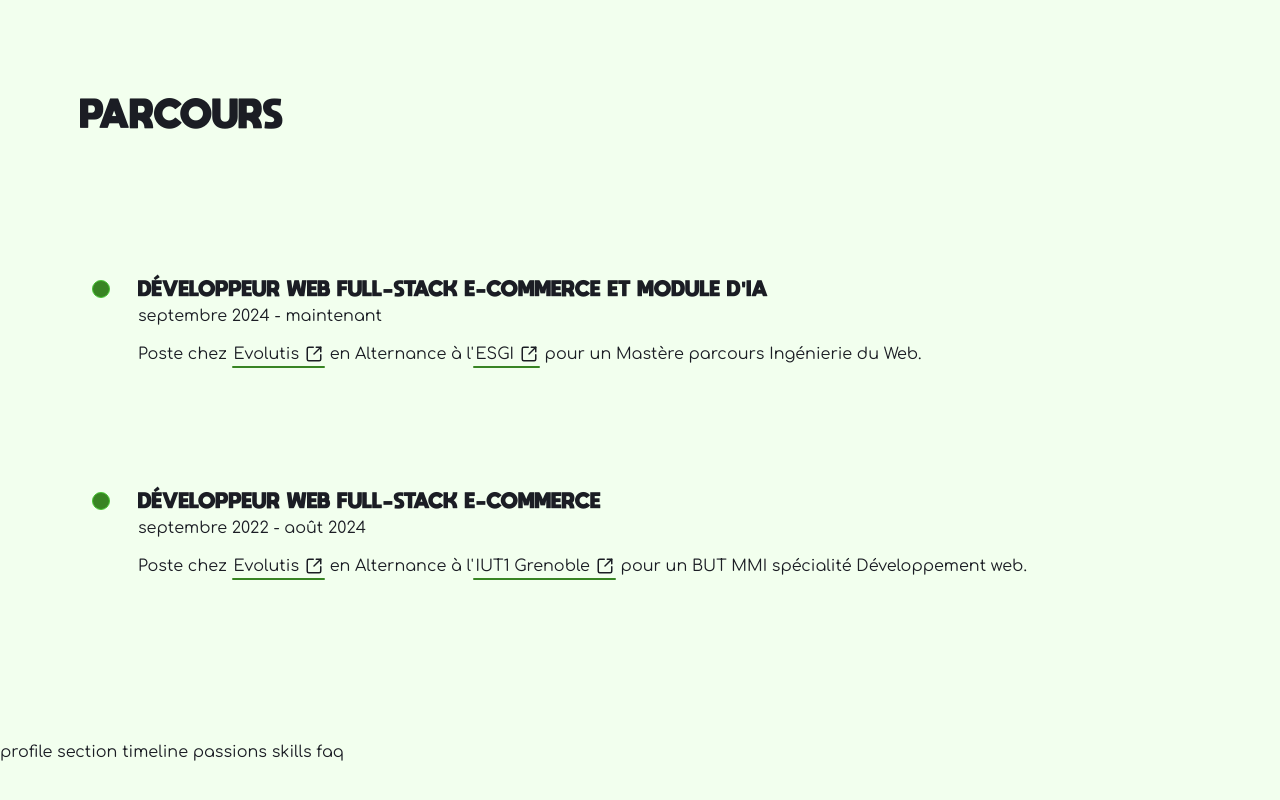
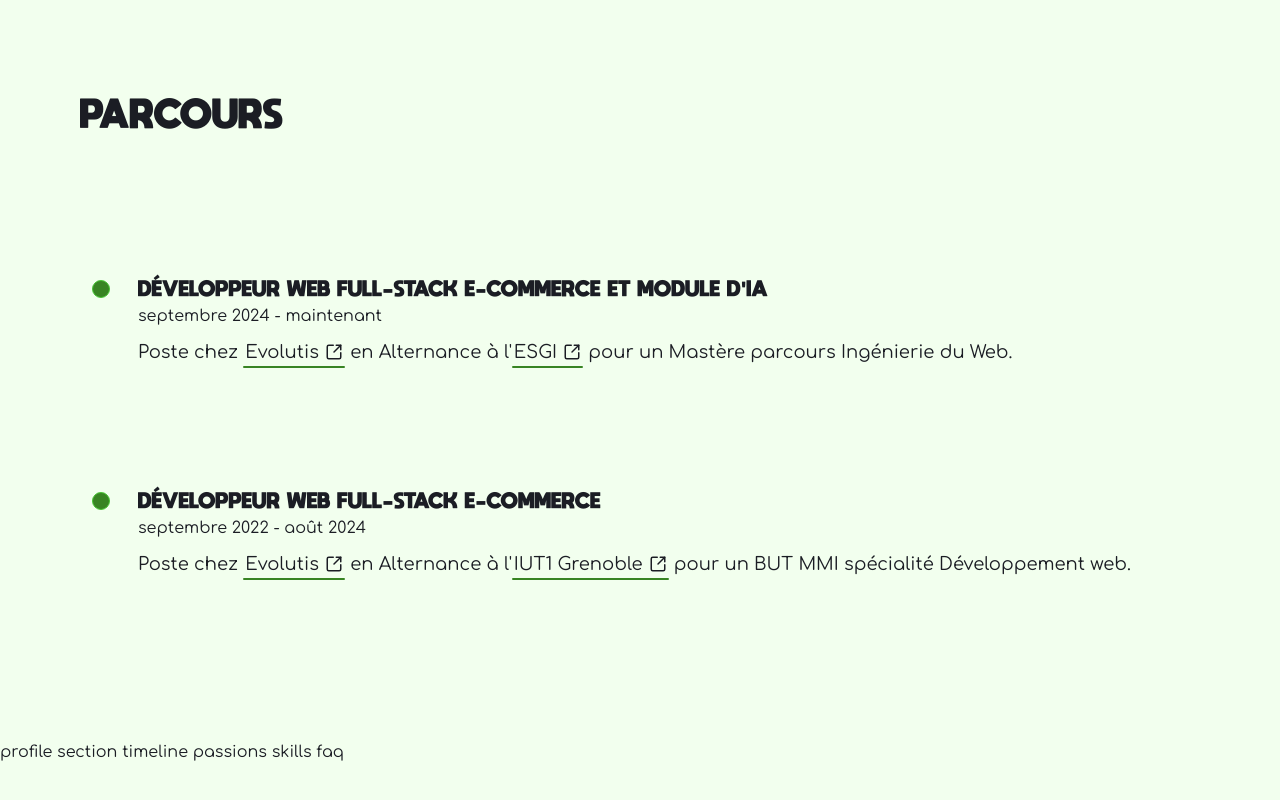
Before and after one commit to yohannimation/portfolio-2026, a Next.js app in the folder apps/frontend/: page /about-me in a window 1280 px wide. Shown: the part 824-1624 px from the top of the page. Built offline with nearby package versions, Linux system fonts and the light colour scheme.

Commit message:
style(frontend/AboutMePage): fixing some text style

```diff
--- a/apps/frontend/components/sections/AboutMe/TimelineSection.tsx
+++ b/apps/frontend/components/sections/AboutMe/TimelineSection.tsx
@@ -17,7 +17,7 @@ export default function TimelineSection() {
           year: "numeric",
         }).format(new Date("2024-09-01T00:00:00+00:00")) + " - maintenant",
       content: (
-        <p>
+        <p className="text-lg">
           Poste chez{" "}
           <Anchor href={"https://evolutis.fr"} target="_blank">
             Evolutis <SquareArrowOutUpRight size={18} />
@@ -43,7 +43,7 @@ export default function TimelineSection() {
           year: "numeric",
         }).format(new Date("2024-08-31T00:00:00+00:00")),
       content: (
-        <p>
+        <p className="text-lg">
           Poste chez{" "}
           <Anchor href={"https://evolutis.fr"} target="_blank">
             Evolutis <SquareArrowOutUpRight size={18} />
--- a/apps/frontend/components/ui/timeline.tsx
+++ b/apps/frontend/components/ui/timeline.tsx
@@ -61,7 +61,7 @@ export const Timeline = ({ data }: { data: TimelineEntry[] }) => {
             </div>
 
             <div className="w-full">
-              <div className="mb-3">
+              <div className="mb-2">
                 <h3 className="uppercase">{item.title}</h3>
                 {
                   item.date && <span className="block mt-1">{item.date}</span>
```
